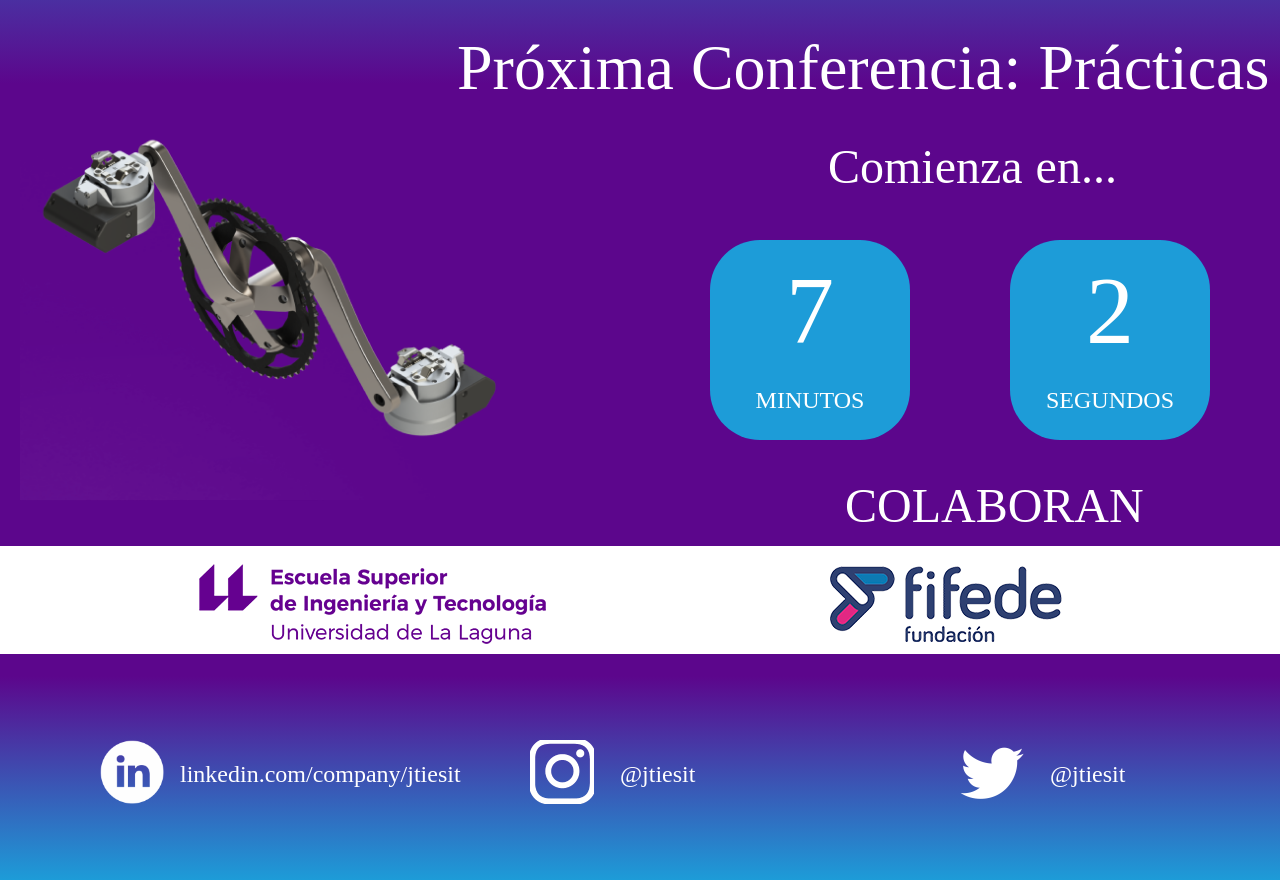
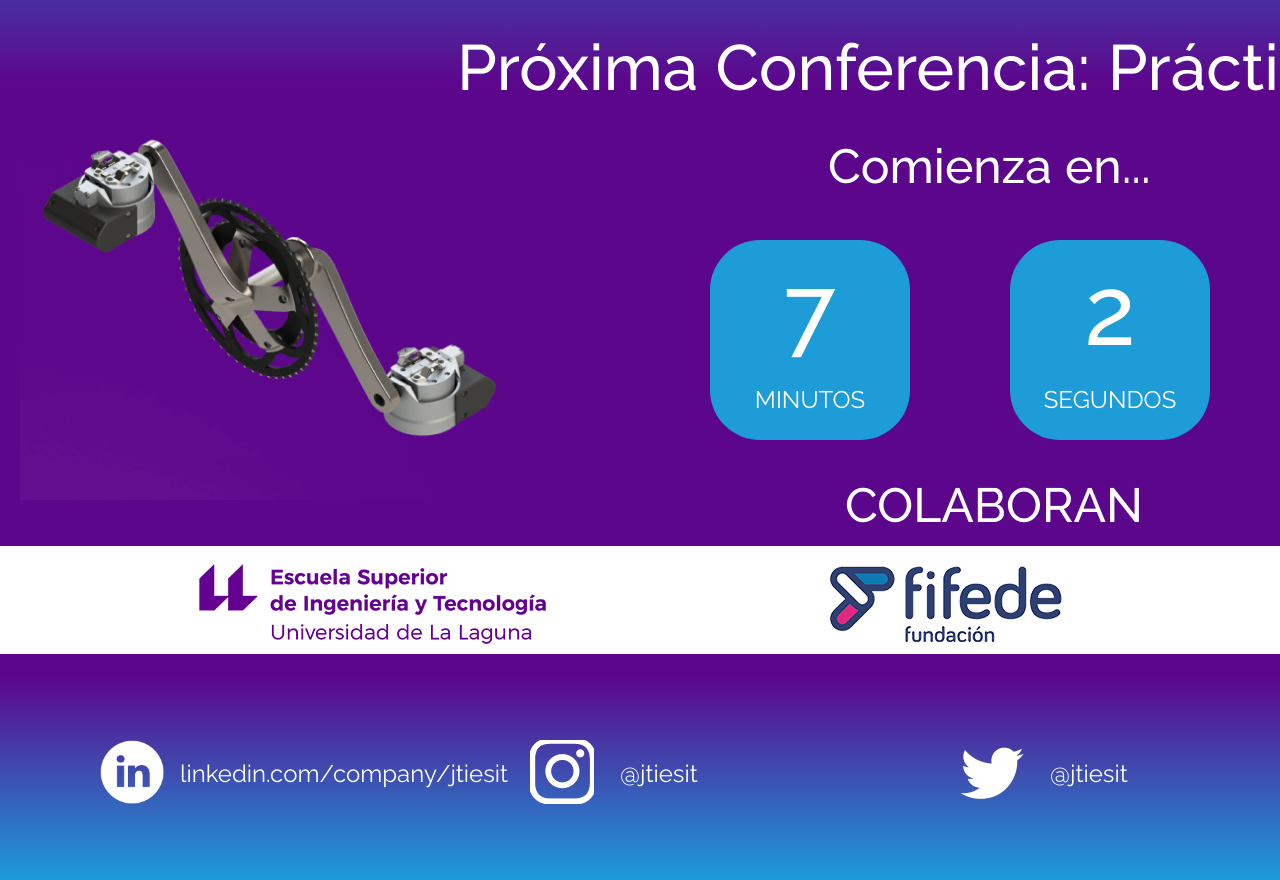
Before and after one commit to JornadasTecnicasDeIngenieria/CountDown, a Nuxt app: page /mecanica in a window 1280 px wide. Shown: the part 200-1080 px from the top of the page. Built offline with nearby package versions, Linux system fonts and the light colour scheme.

Commit message:
new font

```diff
--- a/components/Content.vue
+++ b/components/Content.vue
@@ -86,7 +86,7 @@
     position: absolute;
     top: 220px;
     left: 457px;
-    font-family: Oswald;
+    font-family: Raleway;
     font-style: normal;
     font-weight: 500;
     font-size: 64px;
@@ -100,7 +100,7 @@
     position: absolute;
     top: 331px;
     left: 828px;
-    font-family: Oswald;
+    font-family: Raleway;
     font-style: normal;
     font-weight: 500;
     font-size: 48px;
@@ -118,7 +118,7 @@
 }
 .timernumber{
     position: relative;
-    font-family: Oswald;
+    font-family: Raleway;
     font-style: normal;
     font-weight: 500;
     font-size: 96px;
@@ -129,7 +129,7 @@
 .timertext{
     position: relative;
     margin-top: 80%;
-    font-family: Oswald;
+    font-family: Raleway;
     font-style: normal;
     font-weight: normal;
     font-size: 24px;
--- a/components/Footer.vue
+++ b/components/Footer.vue
@@ -51,7 +51,7 @@
     top: 670px;
     left: 845px;
 
-    font-family: Oswald;
+    font-family: Raleway;
     font-style: normal;
     font-weight: 500;
     font-size: 48px;
@@ -110,7 +110,7 @@
     left: 1390px;
 }
 .netname{
-    font-family: Oswald;
+    font-family: Raleway;
     font-style: normal;
     font-weight: normal;
     font-size: 24px;
--- a/components/Header.vue
+++ b/components/Header.vue
@@ -35,7 +35,7 @@
     width: 642px;
     height: 71px;
 
-    font-family: Oswald;
+    font-family: Raleway;
     font-style: normal;
     font-weight: 500;
     font-size: 42px;
--- a/layouts/default.vue
+++ b/layouts/default.vue
@@ -5,16 +5,14 @@
 </template>
 
 <style>
+@import "https://cdnjs.cloudflare.com/ajax/libs/material-design-icons/3.0.1/iconfont/material-icons.min.css";
+@import url("https://fonts.googleapis.com/css2?family=Montserrat:ital,wght@0,300;0,400;0,500;0,600;0,700;1,300;1,400;1,500;1,600;1,700&display=swap");
+@import url("https://fonts.googleapis.com/css2?family=Raleway:ital,wght@0,300;0,400;0,500;0,600;0,700;1,300;1,400;1,500;1,600;1,700&display=swap");
+@import url("https://fonts.googleapis.com/css2?family=Open+Sans:ital,wght@0,300;0,400;0,600;0,700;1,300;1,400;1,600;1,700&display=swap");
+
 html {
-  font-family:
-    'Source Sans Pro',
-    -apple-system,
-    BlinkMacSystemFont,
-    'Segoe UI',
-    Roboto,
-    'Helvetica Neue',
-    Arial,
-    sans-serif;
+  font-family: "Raleway", "Source Sans Pro", -apple-system, BlinkMacSystemFont,
+    "Segoe UI", Roboto, "Helvetica Neue", Arial, sans-serif;
   font-size: 16px;
   word-spacing: 1px;
   -ms-text-size-adjust: 100%;
```
